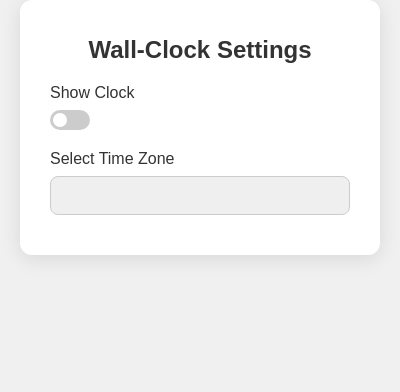
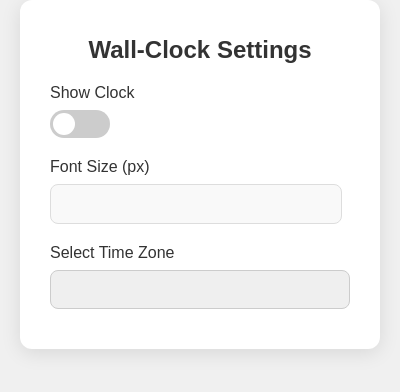
Before and after one commit to OkanoShinri/wall-clock, a browser extension: page src/popup/popup.html in a window 400 px wide. Drawn offline with Linux system fonts and the light colour scheme.

Commit message:
update: font-size

```diff
--- a/src/popup/popup.html
+++ b/src/popup/popup.html
@@ -19,6 +19,11 @@
                 <input type="checkbox" id="display_check">
                 <span class="slider"></span>
             </label>
+        </div>
+
+        <div class="setting-item">
+            <label for="font-size-input" class="setting-label">Font Size (px)</label>
+            <input type="number" id="font-size-input" class="number-input" min="10" value="32">
         </div>
 
         <!-- Font Selection Dropdown -->
--- a/src/popup/popup.js
+++ b/src/popup/popup.js
@@ -6,6 +6,15 @@ browser.storage.local
         if (restoredSettings.timezone != {}) {
             document.getElementById("time_zone").value =
                 restoredSettings.timezone;
+        }
+        else {
+            document.getElementById("time_zone").value = "none"
+        }
+        if (restoredSettings.fontsize != {}) {
+            document.getElementById("font-size-input").value =
+                restoredSettings.fontsize;
+        } else {
+            document.getElementById("font-size-input").value = 32
         }
     })
     .catch((e) => {
@@ -45,6 +54,9 @@ function sendDisplayStatus(tabs) {
 };
 
 
+document.getElementById("font-size-input").addEventListener("change", () => {
+    browser.storage.local.set({ fontsize: document.getElementById("font-size-input").value });
+});
 document.getElementById("time_zone").addEventListener("change", () => {
     browser.storage.local.set({ timezone: document.getElementById("time_zone").value });
 });
--- a/src/popup/styles.css
+++ b/src/popup/styles.css
@@ -45,12 +45,22 @@ body {
     appearance: none;
 }
 
+/* Number Input Styles */
+.number-input {
+    width: 90%;
+    padding: 10px;
+    border: 1px solid #ddd;
+    border-radius: 8px;
+    font-size: 1em;
+    background-color: #f9f9f9;
+}
+
 /* Toggle Switch Styles */
 .switch {
     position: relative;
     display: inline-block;
-    width: 40px;
-    height: 20px;
+    width: 60px;
+    height: 28px;
 }
 
 .switch input {
@@ -67,15 +77,15 @@ body {
     right: 0;
     bottom: 0;
     background-color: #ccc;
-    border-radius: 20px;
+    border-radius: 28px;
     transition: 0.4s;
 }
 
 .slider:before {
     position: absolute;
     content: "";
-    height: 14px;
-    width: 14px;
+    height: 22px;
+    width: 22px;
     border-radius: 50%;
     background-color: white;
     transition: 0.4s;
@@ -88,5 +98,5 @@ input:checked+.slider {
 }
 
 input:checked+.slider:before {
-    transform: translateX(20px);
+    transform: translateX(32px);
 }
```
Also changed, not shown: src/content_scripts/content.js (+7 -2 lines).
